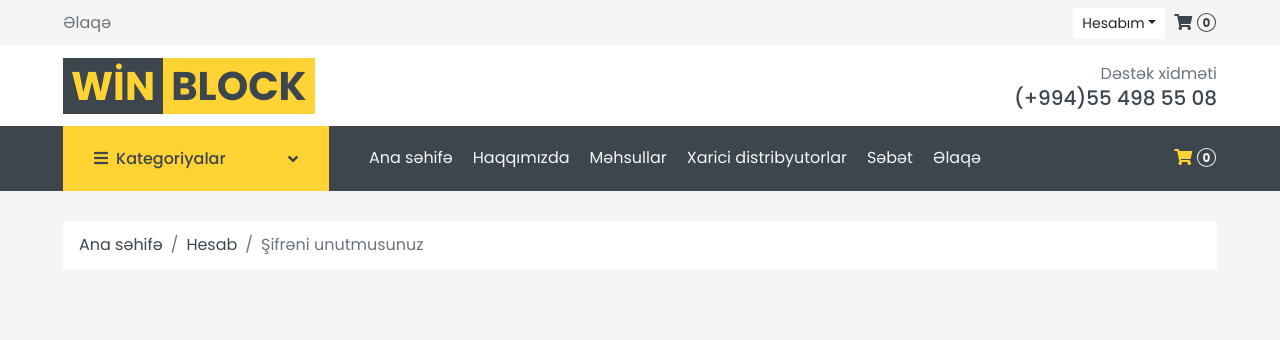
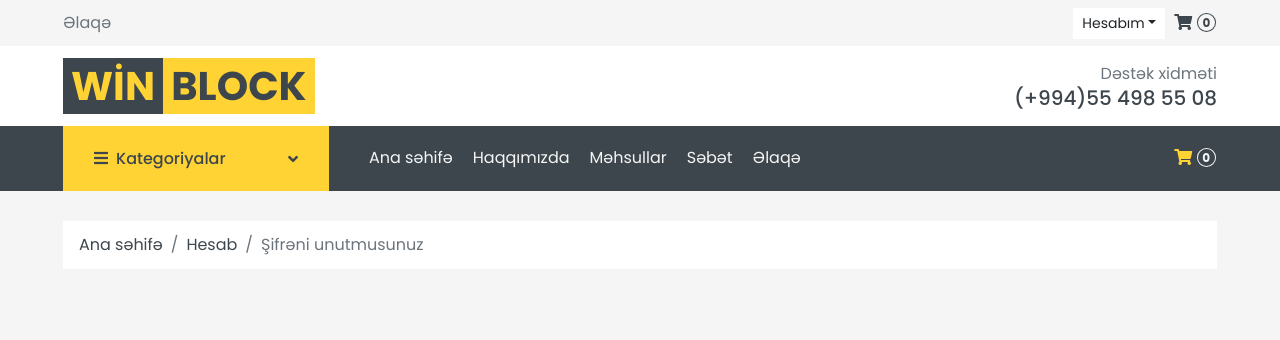
Before and after one commit to IIISRO/winblockaz, a Django app: page /forget-password/ in a window 1280 px wide. Shown: the top 340 px of the page. Run offline with Django 5.2, Linux system fonts and the light colour scheme; data that the repository does not hold is empty; some libraries are stand-ins or nearby versions.

Commit message:
initial commit

```diff
--- a/core/templates/base.html
+++ b/core/templates/base.html
@@ -109,9 +109,9 @@
                                 class="nav-item nav-link {% if request.path == '/about/' %}active{% endif %}">Haqqımızda</a>
                             <a href="{% url 'product:shop' %}"
                                 class="nav-item nav-link {% if request.path == '/shop/' %}active{% endif %}">Məhsullar</a>
-                            <a href="{% url 'core:dealer_list' %}"
+                            <!-- <a href="{% url 'core:dealer_list' %}"
                                 class="nav-item nav-link {% if request.path == '/dealer_list/' %}active{% endif %}">Xarici
-                                distribyutorlar</a>
+                                distribyutorlar</a> -->
                             <a href="{% url 'account:cart' %}"
                                 class="nav-item nav-link {% if request.path == '/cart/' %}active{% endif %}">Səbət</a>
                             <a href="{% url 'core:contact' %}"
```
